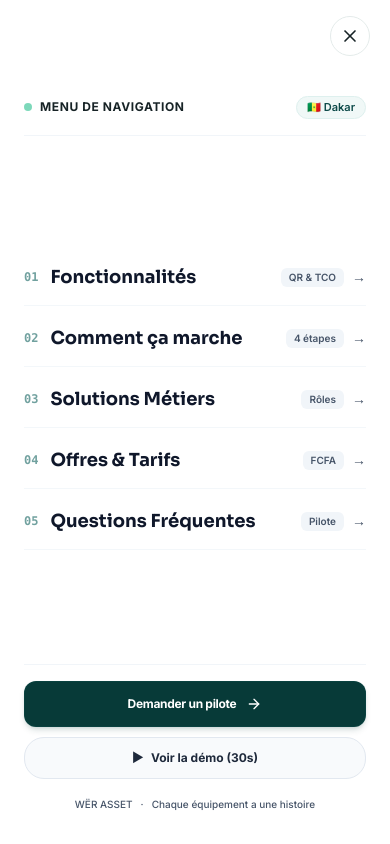
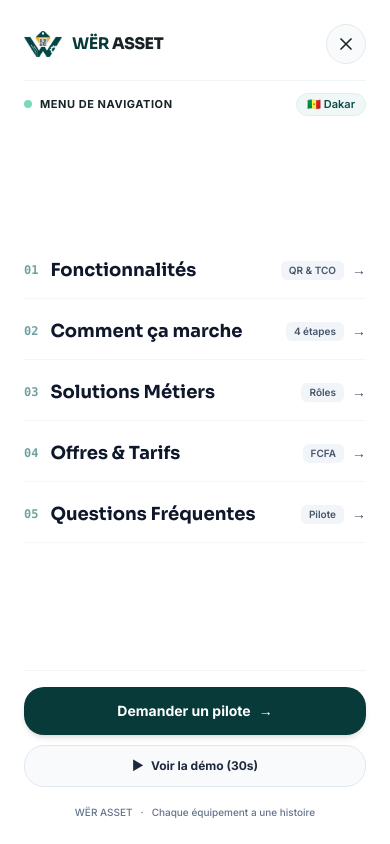
Before and after one commit to sohnhero/wer-asset-landing, a Next.js app: page / in a window 390 px wide. Both pictures are taken after a click on the button 350 px from the left and 36 px from the top of the page. Shown: the top 844 px of the page. Built offline with nearby package versions, Linux system fonts and the light colour scheme.

Commit message:
feat:menu mobile fixed

```diff
--- a/src/components/organisms/HeaderNav.tsx
+++ b/src/components/organisms/HeaderNav.tsx
@@ -1,6 +1,7 @@
 "use client";
 
-import { useState, useEffect } from "react";
+import React, { useState, useEffect } from "react";
+import { createPortal } from "react-dom";
 import Link from "next/link";
 import { BrandLogo } from "../atoms/BrandLogo";
 import { Button } from "../atoms/Button";
@@ -15,16 +16,24 @@
 export function HeaderNav({ onOpenDemo }: HeaderNavProps) {
   const { isScrolled } = useScrollPosition(20);
   const [mobileMenuOpen, setMobileMenuOpen] = useState(false);
+  const [mounted, setMounted] = useState(false);
+
+  useEffect(() => {
+    setMounted(true);
+  }, []);
 
   // Prevent background scroll when mobile menu is open
   useEffect(() => {
     if (mobileMenuOpen) {
       document.body.style.overflow = "hidden";
+      document.documentElement.style.overflow = "hidden";
     } else {
       document.body.style.overflow = "";
+      document.documentElement.style.overflow = "";
     }
     return () => {
       document.body.style.overflow = "";
+      document.documentElement.style.overflow = "";
     };
   }, [mobileMenuOpen]);
 
@@ -36,7 +45,22 @@
     { label: "Questions Fréquentes", href: "#faq", num: "05", tag: "Pilote" },
   ];
 
+  const handleNavClick = (
+    e: React.MouseEvent<HTMLAnchorElement>,
+    href: string
+  ) => {
+    e.preventDefault();
+    setMobileMenuOpen(false);
+    setTimeout(() => {
+      const element = document.querySelector(href);
+      if (element) {
+        element.scrollIntoView({ behavior: "smooth" });
+      }
+    }, 150);
+  };
+
   return (
+    <>
       <header
         className={`fixed inset-x-0 top-0 z-50 transition-all duration-300 ${
           isScrolled
@@ -84,23 +108,38 @@
           {/* Mobile Hamburger Toggle Button */}
           <button
             type="button"
-          onClick={() => setMobileMenuOpen(!mobileMenuOpen)}
-          aria-label={mobileMenuOpen ? "Fermer le menu" : "Ouvrir le menu"}
-          aria-expanded={mobileMenuOpen}
-          className="relative z-50 flex h-10 w-10 items-center justify-center rounded-2xl border border-brand-line bg-white text-brand-ink shadow-xs md:hidden transition-all duration-200 active:scale-95"
+            onClick={() => setMobileMenuOpen(true)}
+            aria-label="Ouvrir le menu"
+            className="flex h-10 w-10 items-center justify-center rounded-2xl border border-brand-line bg-white text-brand-ink shadow-xs md:hidden transition-all duration-200 active:scale-95"
           >
-          <Icon name={mobileMenuOpen ? "close" : "menu"} className="h-5 w-5" />
+            <Icon name="menu" className="h-5 w-5" />
+          </button>
+        </div>
+      </header>
+
+      {/* 2026 Fullscreen Mobile Menu (Mounted via React Portal directly into body for 100% viewport coverage regardless of scroll) */}
+      {mounted &&
+        mobileMenuOpen &&
+        createPortal(
+          <div className="fixed inset-0 z-[99999] h-[100dvh] w-screen bg-white text-slate-900 px-6 py-6 flex flex-col justify-between md:hidden animate-in fade-in duration-200 overflow-y-auto">
+            {/* Top Bar inside Menu */}
+            <div className="flex items-center justify-between border-b border-slate-100 pb-4">
+              <BrandLogo variant="header" />
+              <button
+                type="button"
+                onClick={() => setMobileMenuOpen(false)}
+                aria-label="Fermer le menu"
+                className="flex h-10 w-10 items-center justify-center rounded-2xl border border-brand-line bg-slate-50 text-brand-ink shadow-xs transition-all active:scale-95"
+              >
+                <Icon name="close" className="h-5 w-5" />
               </button>
             </div>
 
-      {/* 2026 Clean Fullscreen Mobile Menu */}
-      {mobileMenuOpen && (
-        <div className="fixed inset-0 z-40 flex flex-col justify-between bg-white px-6 pt-24 pb-8 md:hidden animate-in fade-in slide-in-from-top-4 duration-300 overflow-y-auto">
-          {/* Top Brand Header inside Fullscreen Overlay */}
-          <div className="flex items-center justify-between border-b border-slate-100 pb-4">
+            {/* Location & Status indicator */}
+            <div className="flex items-center justify-between pt-3">
               <div className="flex items-center gap-2">
                 <span className="flex h-2 w-2 rounded-full bg-emerald-500 animate-pulse" />
-              <span className="text-xs font-bold text-brand-ink uppercase tracking-wider">
+                <span className="text-[11px] font-bold text-brand-ink uppercase tracking-wider">
                   Menu de navigation
                 </span>
               </div>
@@ -110,12 +149,12 @@
             </div>
 
             {/* Clean Modern Navigation List */}
-          <nav className="my-auto py-6 space-y-1">
+            <nav className="my-auto py-4 space-y-1">
               {mobileNavLinks.map((item) => (
-              <Link
+                <a
                   key={item.href}
                   href={item.href}
-                onClick={() => setMobileMenuOpen(false)}
+                  onClick={(e) => handleNavClick(e, item.href)}
                   className="group flex items-center justify-between py-3.5 border-b border-slate-100/80 transition-colors"
                 >
                   <div className="flex items-center gap-3">
@@ -134,22 +173,20 @@
                       →
                     </span>
                   </div>
-              </Link>
+                </a>
               ))}
             </nav>
 
             {/* Bottom Action Hub */}
             <div className="space-y-2.5 pt-4 border-t border-slate-100">
-            <Button
+              <a
                 href={headerActions.pilotHref}
-              size="md"
-              variant="primary"
-              icon="arrow"
-              onClick={() => setMobileMenuOpen(false)}
-              className="w-full justify-center text-sm font-bold py-3.5 rounded-2xl shadow-md"
+                onClick={(e) => handleNavClick(e, headerActions.pilotHref)}
+                className="flex items-center justify-center gap-2 w-full rounded-2xl bg-teal-900 py-3.5 text-sm font-bold text-white shadow-md active:scale-98 transition-all"
               >
-              {headerActions.pilotBtn}
-            </Button>
+                <span>{headerActions.pilotBtn}</span>
+                <span>→</span>
+              </a>
 
               <button
                 type="button"
@@ -163,14 +200,15 @@
                 <span>{headerActions.demoBtn} (30s)</span>
               </button>
 
-            <div className="flex items-center justify-center gap-2 pt-2 text-[10px] font-medium text-slate-600 text-center">
+              <div className="flex items-center justify-center gap-2 pt-2 text-[10px] font-medium text-slate-500 text-center">
                 <span>WËR ASSET</span>
                 <span>·</span>
                 <span>Chaque équipement a une histoire</span>
               </div>
             </div>
-        </div>
+          </div>,
+          document.body
         )}
-    </header>
+    </>
   );
 }
```
Lines whose indentation alone changed are shown as unchanged.
